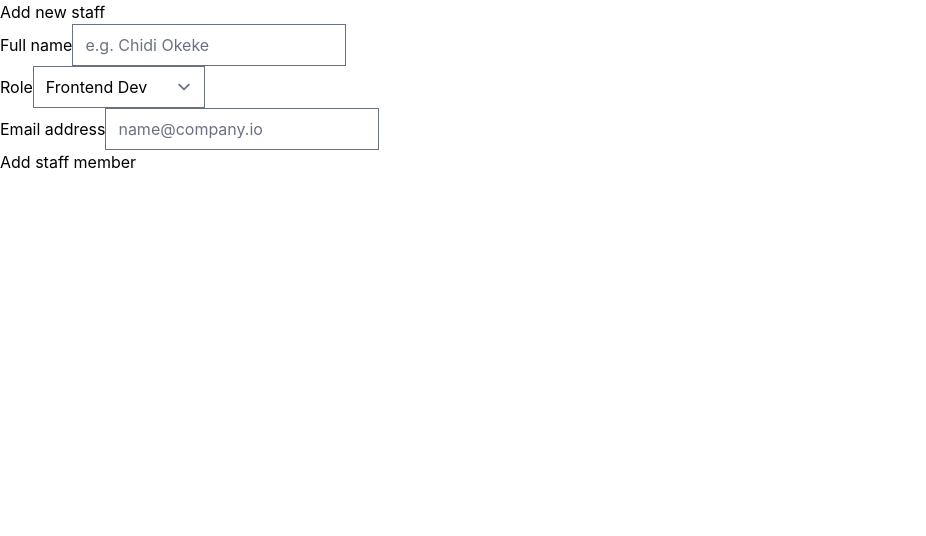
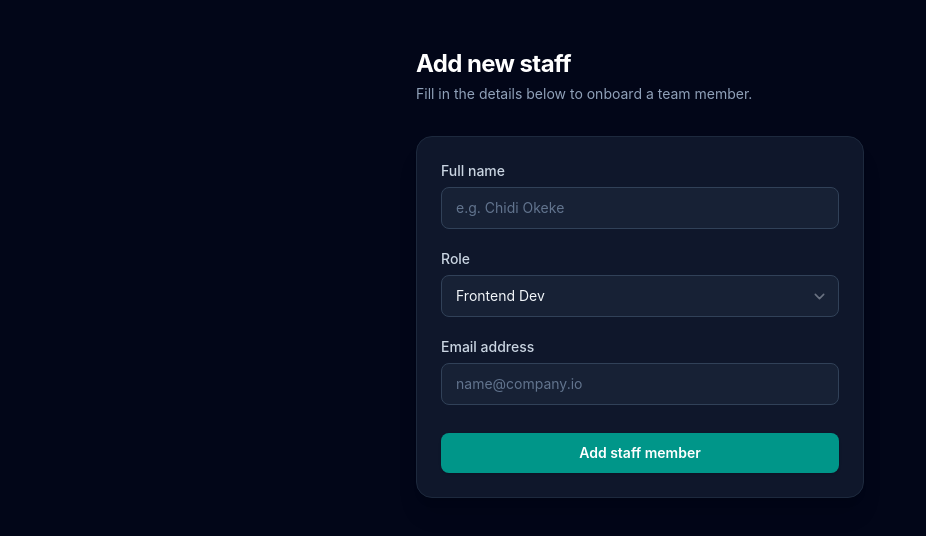
Before and after one commit to khennyboy/weatherapp, a React (Vite) app: page /addStaff in a window 1280 px wide. Shown: the top 536 px of the page, without its empty margins (0-926 px from the left). Built offline with nearby package versions, Linux system fonts and the light colour scheme; no server answers.

Commit message:
add styling

```diff
--- a/src/components/UserList.tsx
+++ b/src/components/UserList.tsx
@@ -8,21 +8,42 @@ export default function UserList({ resource }: Props) {
   const users: User[] = resource.read();
 
   return (
-    <div>
-      <div className="user-list">
-        {users.map((user) => (
-          <div key={user.id} className="user-card ">
-            <div className="user-avatar">{user.name.charAt(0)}</div>
-            <div className="user-info">
-              <h3>{user.name}</h3>
-              <p className="user-role">{user.role}</p>
-              <p className="user-email">{user.email}</p>
+    <div className="grid gap-4 sm:grid-cols-2">
+      {users.map((user) => (
+        <div
+          key={user.id}
+          className="group rounded-2xl border border-slate-800 bg-slate-900/80 p-5 shadow-lg shadow-black/20 transition-all duration-300 hover:-translate-y-1 hover:border-teal-700 hover:bg-slate-900"
+        >
+          <div className="flex items-start gap-4">
+            {/* Avatar */}
+            <div className="flex h-12 w-12 items-center justify-center rounded-full bg-teal-600/20 text-lg font-bold text-teal-400 ring-1 ring-teal-500/30">
+              {user.name.charAt(0)}
+            </div>
+
+            {/* User Info */}
+            <div className="flex-1">
+              <h3 className="text-lg font-semibold tracking-tight text-white">
+                {user.name}
+              </h3>
+
+              <p className="mt-1 inline-flex rounded-md bg-slate-800 px-2 py-1 text-xs font-medium text-teal-300">
+                {user.role}
+              </p>
+
+              <p className="mt-3 text-sm text-slate-400">{user.email}</p>
             </div>
           </div>
-        ))}
-      </div>
+        </div>
+      ))}
 
-
+      {/* Empty state */}
+      {users.length === 0 && (
+        <div className="col-span-full rounded-2xl border border-slate-800 bg-slate-900 p-10 text-center">
+          <p className="text-sm text-slate-400">
+            No employees found for this department.
+          </p>
+        </div>
+      )}
     </div>
   );
 }
--- a/src/pages/FormPage.tsx
+++ b/src/pages/FormPage.tsx
@@ -19,18 +19,10 @@ const UserForm = () => {
   });
 
   async function onSubmit(data: TUserSchema) {
-    console.log(data);
     const userInput: User = { ...data, departmentId: null };
-    if (
-      userInput.role === "Frontend Dev" ||
-      userInput.role === "Backend Dev" ||
-      userInput.role === "DevOps"
-    ) {
+    if (["Frontend Dev", "Backend Dev", "DevOps"].includes(userInput.role)) {
       userInput.departmentId = 1;
-    } else if (
-      userInput.role === "UI Designer" ||
-      userInput.role === "Brand Designer"
-    ) {
+    } else if (["UI Designer", "Brand Designer"].includes(userInput.role)) {
       userInput.departmentId = 2;
     } else {
       userInput.departmentId = 3;
@@ -45,21 +37,39 @@ const UserForm = () => {
     }
   }
 
+  const labelClass = "block mb-1.5 text-sm font-medium text-slate-300";
+  const inputClass =
+    "w-full rounded-lg border border-slate-700 bg-slate-800/60 px-3.5 py-2.5 text-sm text-slate-100 placeholder:text-slate-500 outline-none transition focus:border-teal-500 focus:ring-2 focus:ring-teal-500/20";
+
   return (
-    <div className="form-page">
-      <h2>Add new staff</h2>
-      <form onSubmit={handleSubmit(onSubmit)}>
-        <div className="field">
-          <label>Full name</label>
+    <div className="min-h-screen bg-slate-950 px-4 py-12 text-slate-100">
+      <div className="mx-auto max-w-md">
+        {/* Header */}
+        <div className="mb-8">
+          <h2 className="text-2xl font-bold tracking-tight text-white">
+            Add new staff
+          </h2>
+          <p className="mt-1 text-sm text-slate-400">
+            Fill in the details below to onboard a team member.
+          </p>
+        </div>
+
+        {/* Form card */}
+        <div className="rounded-2xl border border-slate-800 bg-slate-900 p-6 shadow-xl">
+          <form onSubmit={handleSubmit(onSubmit)} className="space-y-5">
+            <div>
+              <label className={labelClass}>Full name</label>
               <input
                 type="text"
                 placeholder="e.g. Chidi Okeke"
+                className={inputClass}
                 {...register("name")}
               />
             </div>
-        <div className="field">
-          <label>Role</label>
-          <select {...register("role")}>
+
+            <div>
+              <label className={labelClass}>Role</label>
+              <select className={inputClass} {...register("role")}>
                 <option value="Frontend Dev">Frontend Dev</option>
                 <option value="Backend Dev">Backend Dev</option>
                 <option value="UI Designer">UI Designer</option>
@@ -69,18 +79,27 @@ const UserForm = () => {
                 <option value="SEO Specialist">SEO Specialist</option>
               </select>
             </div>
-        <div className="field">
-          <label>Email address</label>
+
+            <div>
+              <label className={labelClass}>Email address</label>
               <input
                 type="email"
                 placeholder="name@company.io"
+                className={inputClass}
                 {...register("email")}
               />
             </div>
-        <button type="submit" className="submit-btn" disabled={isSubmitting}>
+
+            <button
+              type="submit"
+              disabled={isSubmitting}
+              className="mt-2 w-full rounded-lg bg-teal-600 py-2.5 text-sm font-semibold text-white shadow-sm transition hover:bg-teal-500 active:scale-[0.98] disabled:cursor-not-allowed disabled:opacity-60"
+            >
               {isSubmitting ? "Adding..." : "Add staff member"}
             </button>
           </form>
+        </div>
+      </div>
     </div>
   );
 };
--- a/src/pages/Homepage.tsx
+++ b/src/pages/Homepage.tsx
@@ -13,12 +13,12 @@ import UserList from "../components/UserList";
 
 function ErrorFallback({ error }: FallbackProps) {
   return (
-    <div className="error-box">
-      <p>⚠️ Something went wrong</p>
-      <p className="error-detail">
+    <div className="mx-auto max-w-md rounded-xl border border-red-800/50 bg-red-950/30 px-6 py-5 text-sm">
+      <p className="font-semibold text-red-400">⚠️ Something went wrong</p>
+      <p className="mt-1 text-red-300/70">
         {error instanceof Error ? error.message : "Unknown error"}
       </p>
-      <p className="error-hint">
+      <p className="mt-3 text-slate-500">
         Make sure json-server is running on port 3001
       </p>
     </div>
@@ -30,13 +30,14 @@ const departments: Department[] = [
   { id: 2, name: "Marketing" },
   { id: 3, name: "Design" },
 ];
+
 const initialResource: Resource<User[]> = fetchData<User[]>(
   "/api/users?departmentId=1",
 );
+
 export default function Homepage() {
   const location = useLocation();
   const [resource, setResource] = useState<Resource<User[]>>(initialResource);
-
   const [selectedDept, setSelectedDept] = useState<number>(1);
   const [isPending, startTransition] = useTransition();
 
@@ -45,7 +46,6 @@ export default function Homepage() {
     const newResource = fetchData<User[]>(url);
     const dept = departments.find((d) => d.id === deptId);
     window.history.pushState({}, "", `?department=${dept?.name}`);
-
     startTransition(() => {
       setSelectedDept(deptId);
       setResource(newResource);
@@ -63,28 +63,34 @@ export default function Homepage() {
   useEffect(() => {
     if (location.state?.refresh) {
       refreshUsers();
-    } else {
-      console.log("hello");
     }
   }, [location.state?.refresh, refreshUsers]);
+
   return (
-    <div className="app">
-      <h1 className="">Company Directory</h1>
-      <p className="subtitle">Browse employees by department</p>
+    <div className="min-h-screen bg-slate-950 px-4 py-12 text-slate-100">
+      <div className="mx-auto max-w-3xl">
+        {/* Header */}
+        <div className="mb-10">
+          <h1 className="text-3xl font-bold tracking-tight text-white">
+            Company Directory
+          </h1>
+          <p className="mt-1 text-slate-400">Browse employees by department</p>
+        </div>
 
-      <div className="dept-buttons">
+        {/* Department tabs */}
+        <div className="mb-6 flex gap-1 rounded-xl border border-slate-800 bg-slate-900 p-1">
           {departments.map((dept) => {
-          const isCurrent =
-            new URL(window.location.href).searchParams.get("department") ==
-            dept.name;
+            const isActive = selectedDept === dept.id;
             return (
               <button
                 key={dept.id}
-              onClick={() => {
-                handleDepartmentChange(dept.id);
-              }}
-              disabled={isCurrent}
-              className={selectedDept === dept.id ? "active" : ""}
+                onClick={() => handleDepartmentChange(dept.id)}
+                disabled={isActive}
+                className={`flex-1 rounded-lg px-4 py-2 text-sm font-medium transition-all duration-200 ${
+                  isActive
+                    ? "bg-teal-600 text-white shadow-sm shadow-teal-900"
+                    : "text-slate-400 hover:bg-slate-800 hover:text-slate-200"
+                }`}
               >
                 {dept.name}
               </button>
@@ -92,14 +98,36 @@ export default function Homepage() {
           })}
         </div>
 
-      {isPending && <p className="pending-msg">⏳ Loading department...</p>}
+        {/* Pending indicator */}
+        {isPending && (
+          <p className="mb-4 text-sm text-teal-400/80">
+            ⏳ Loading department...
+          </p>
+        )}
 
+        {/* User list */}
         <ErrorBoundary FallbackComponent={ErrorFallback}>
-        <Suspense fallback={<p className="loading">⏳ Loading employees...</p>}>
+          <Suspense
+            fallback={
+              <p className="py-10 text-center text-sm text-slate-500">
+                ⏳ Loading employees...
+              </p>
+            }
+          >
             <UserList resource={resource} />
           </Suspense>
         </ErrorBoundary>
-      <Link to="/addStaff">Add Staff</Link>
+
+        {/* Add Staff link */}
+        <div className="mt-10 flex justify-end">
+          <Link
+            to="/addStaff"
+            className="inline-flex items-center gap-2 rounded-lg bg-teal-600 px-5 py-2.5 text-sm font-semibold text-white shadow-sm transition hover:bg-teal-500 active:scale-95"
+          >
+            + Add Staff
+          </Link>
+        </div>
+      </div>
     </div>
   );
 }
```
Also changed, not shown: src/index.css (line endings or trailing spaces). Lines whose indentation alone changed are shown as unchanged.
